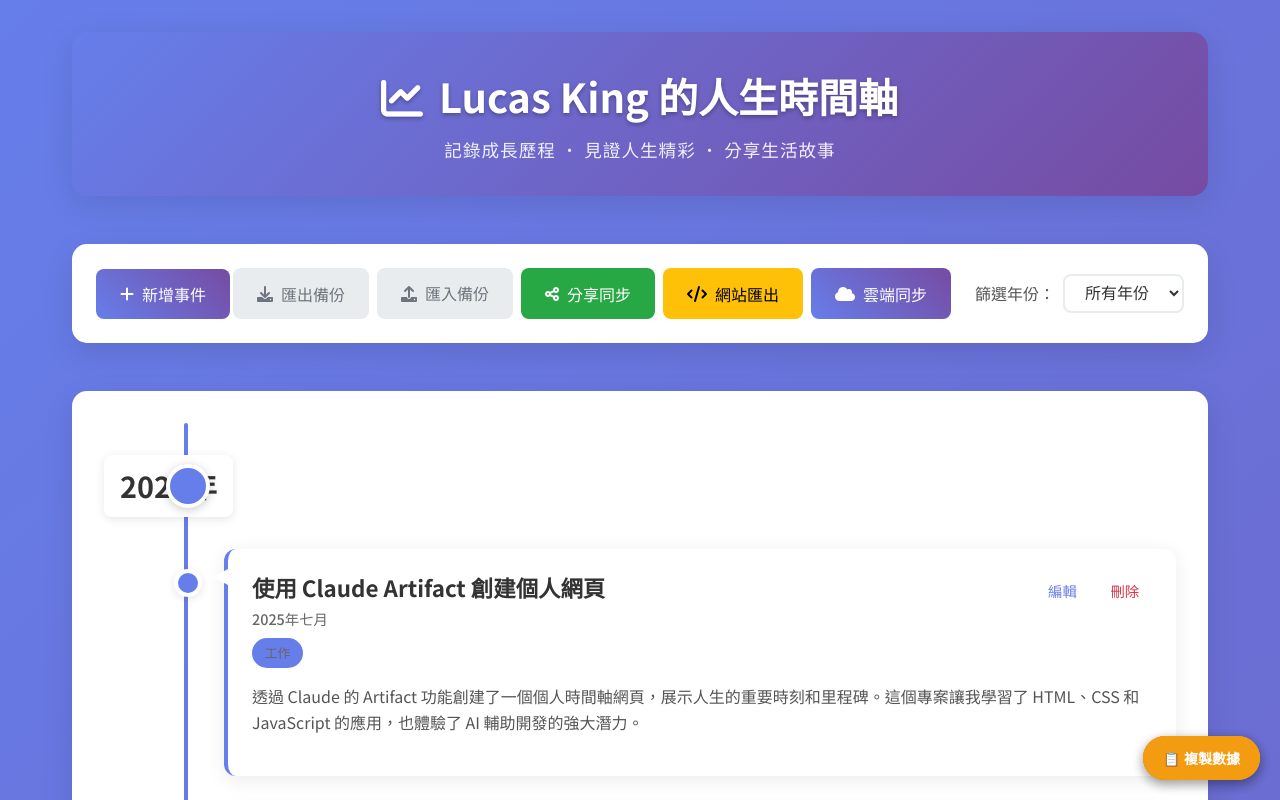
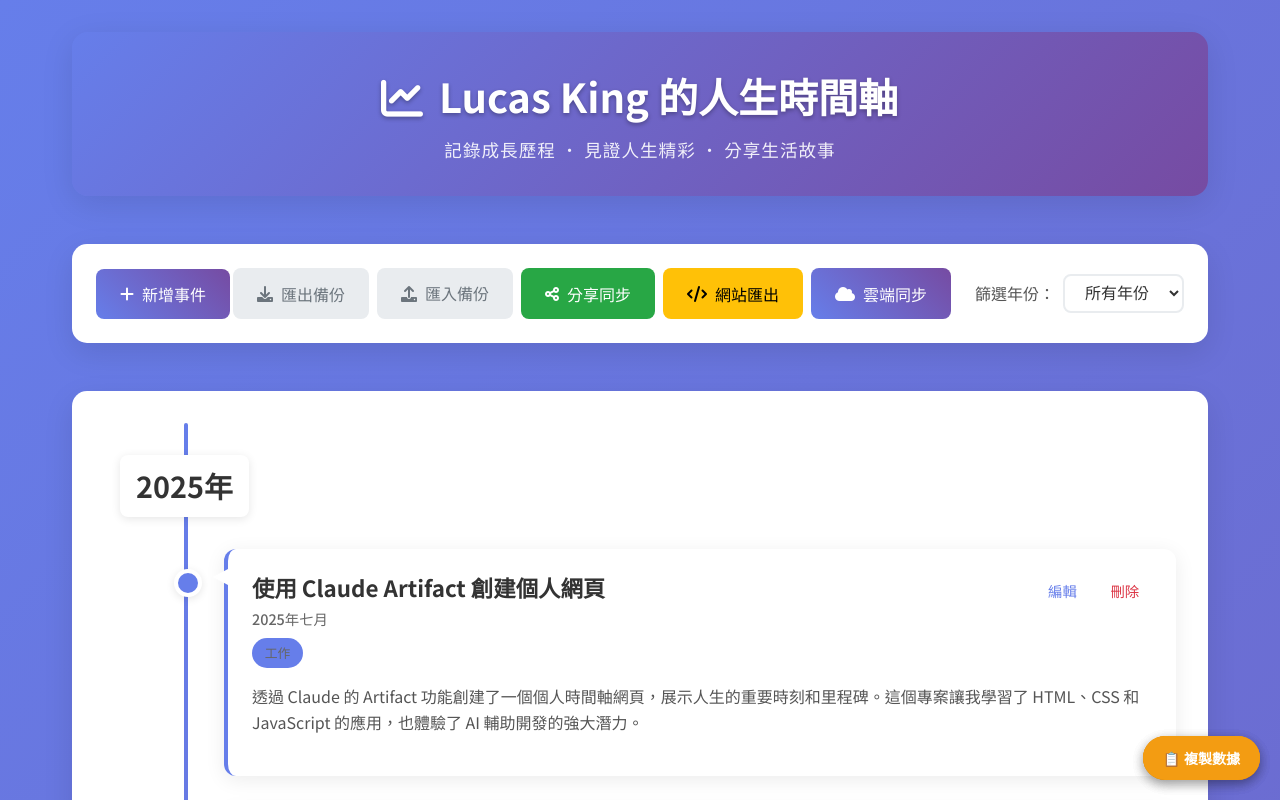
Before and after one commit to lucasking0109/Lucas_Life_Timeline, a website: page index.html in a window 1280 px wide. Shown: the top 800 px of the page. Drawn offline with Linux system fonts and the light colour scheme.

Commit message:
🔧 修復年份圓圈擋住時間軸線的問題
- 調整年份標題和圓圈的z-index層級
- 增加年份標題的左邊距
- 確保年份圓圈正確顯示在時間軸線前方

```diff
--- a/styles.css
+++ b/styles.css
@@ -183,7 +183,7 @@ header h1 i {
     align-items: center;
     margin-bottom: 2rem;
     position: relative;
-    z-index: 2;
+    z-index: 10;
 }
 
 .year-header::before {
@@ -196,7 +196,7 @@ header h1 i {
     border-radius: 50%;
     border: 4px solid white;
     box-shadow: 0 2px 10px rgba(0,0,0,0.2);
-    z-index: 3;
+    z-index: 10;
 }
 
 .year-title {
@@ -207,6 +207,9 @@ header h1 i {
     padding: 0.5rem 1rem;
     border-radius: 8px;
     box-shadow: 0 2px 10px rgba(0,0,0,0.1);
+    margin-left: 1rem;
+    z-index: 10;
+    position: relative;
 }
 
 /* 時間軸事件項目 */
```
